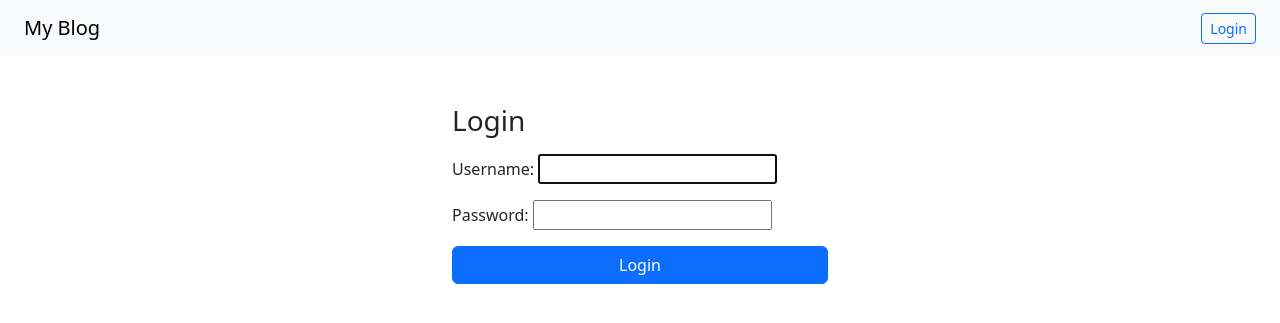
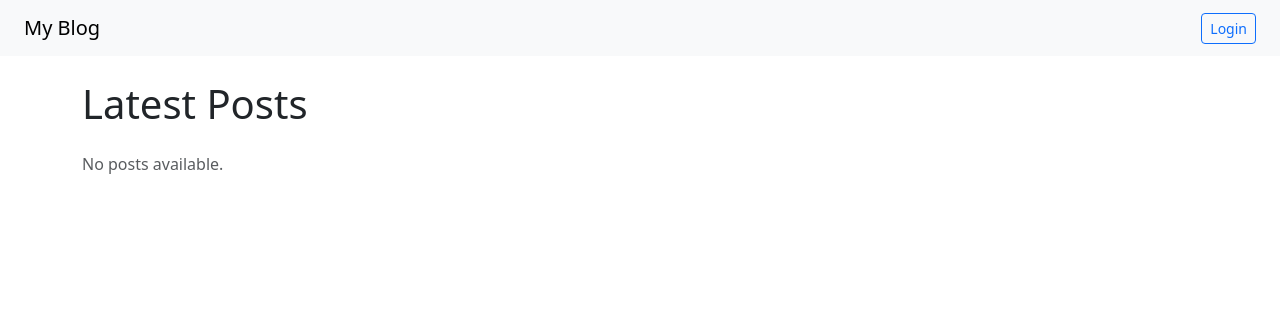
Before and after one commit to AMINEAIT12345/django-blog, a Django app: page /login/ in a window 1280 px wide. Shown: the top 323 px of the page. Run offline with Django 5.2, Linux system fonts and the light colour scheme.

Commit message:
Full home template with images

```diff
--- a/blog/templates/blog/home.html
+++ b/blog/templates/blog/home.html
@@ -3,89 +3,89 @@
 {% block title %}Home | My Blog{% endblock %}
 
 {% block content %}
-{% if form %}
-<!-- ===== LOGIN FORM ===== -->
-<div class="container mt-5" style="max-width:400px;">
-    <h3 class="mb-3">Login</h3>
 
-    {% if form.errors %}
-    <div class="alert alert-danger">
-        Invalid username or password
-    </div>
+<h1 class="mb-4">Latest Posts</h1>
+
+{% if posts %}
+    {% for post in posts %}
+
+        <div class="card mb-4 shadow-sm">
+
+            {% if post.image %}
+                <img src="{{ post.image.url }}"
+                     class="card-img-top"
+                     style="height: 300px; object-fit: cover;">
             {% endif %}
 
-    <form method="post">
-        {% csrf_token %}
-        {{ form.as_p }}
-        <button class="btn btn-primary w-100">
-            Login
-        </button>
-    </form>
+            <div class="card-body">
+
+                <h3 class="card-title">{{ post.title }}</h3>
+
+                <p class="text-muted small">
+                    Published on {{ post.created_at|date:"M d, Y" }}
+                </p>
+
+                <p class="card-text">
+                    {{ post.content|truncatewords:25 }}
+                </p>
+
+                <a href="{% url 'blog:post_detail' post.slug %}"
+                   class="btn btn-primary">
+                    Read more
+                </a>
+
+            </div>
         </div>
 
-{% else %}
-
-
-{% if single %}
-<!-- POST DETAIL -->
-<h1>{{ post.title }}</h1>
-<p>{{ post.content }}</p>
-
-<a href="{% url 'blog:home' %}" class="btn btn-secondary mt-3">
-    Back to home
-</a>
-
-{% else %}
-<!-- POSTS LIST -->
-<h1 class="mb-4">Latest Posts</h1>
-
-{% for post in posts %}
-<div class="card mb-3">
-    <div class="card-body">
-        <h3 class="card-title">{{ post.title }}</h3>
-        <p class="card-text">{{ post.excerpt }}</p>
-
-        <a href="{% url 'blog:post_detail' post.slug %}" class="btn btn-primary">
-            Read more
-        </a>
-    </div>
-</div>
-{% empty %}
-<p>No posts.</p>
     {% endfor %}
 
-<!-- PAGINATION -->
-<nav class="mt-4">
+    <!-- Pagination -->
+    <nav aria-label="Page navigation" class="mt-4">
         <ul class="pagination justify-content-center">
 
             {% if posts.has_previous %}
                 <li class="page-item">
-            <a class="page-link" href="?page={{ posts.previous_page_number }}">Previous</a>
+                    <a class="page-link"
+                       href="?page=1{% if query %}&q={{ query }}{% endif %}">
+                        First
+                    </a>
+                </li>
+
+                <li class="page-item">
+                    <a class="page-link"
+                       href="?page={{ posts.previous_page_number }}{% if query %}&q={{ query }}{% endif %}">
+                        Previous
+                    </a>
                 </li>
             {% endif %}
 
-        {% for num in posts.paginator.page_range %}
-        {% if posts.number == num %}
             <li class="page-item active">
-            <span class="page-link">{{ num }}</span>
+                <span class="page-link">
+                    Page {{ posts.number }} of {{ posts.paginator.num_pages }}
+                </span>
             </li>
-        {% else %}
-        <li class="page-item">
-            <a class="page-link" href="?page={{ num }}">{{ num }}</a>
-        </li>
-        {% endif %}
-        {% endfor %}
 
             {% if posts.has_next %}
                 <li class="page-item">
-            <a class="page-link" href="?page={{ posts.next_page_number }}">Next</a>
+                    <a class="page-link"
+                       href="?page={{ posts.next_page_number }}{% if query %}&q={{ query }}{% endif %}">
+                        Next
+                    </a>
+                </li>
+
+                <li class="page-item">
+                    <a class="page-link"
+                       href="?page={{ posts.paginator.num_pages }}{% if query %}&q={{ query }}{% endif %}">
+                        Last
+                    </a>
                 </li>
             {% endif %}
 
         </ul>
     </nav>
-{% endif %}
+
+{% else %}
+    <p class="text-muted">No posts available.</p>
 {% endif %}
 
-
 {% endblock %}
```
Lines whose indentation alone changed are shown as unchanged.
